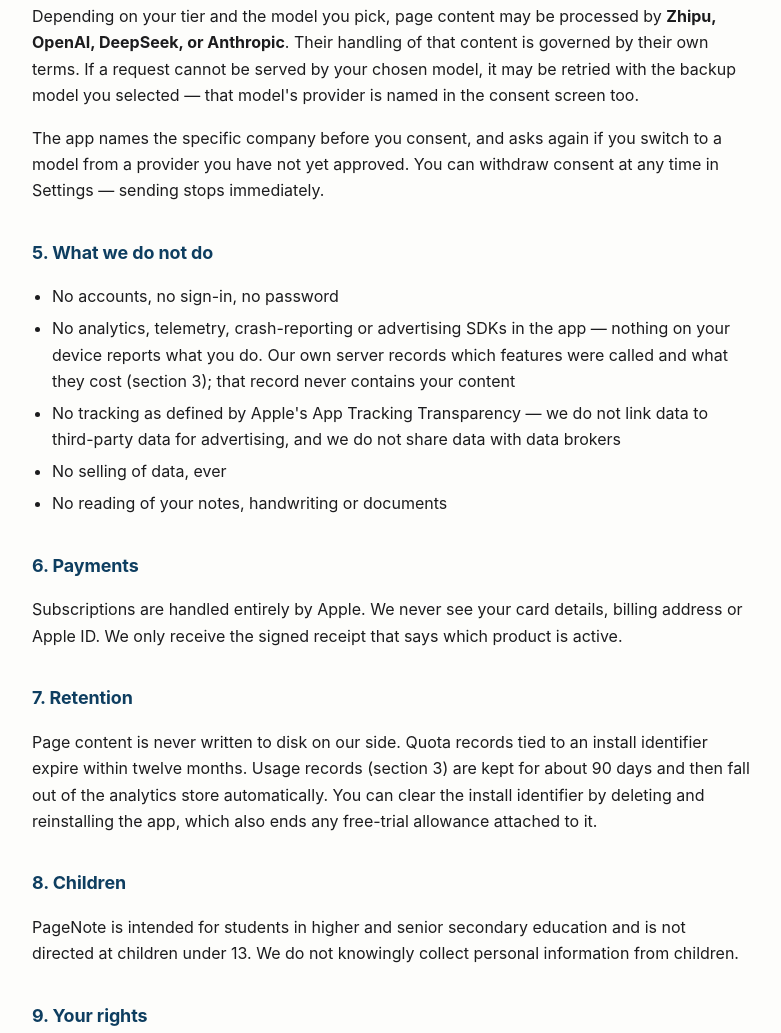
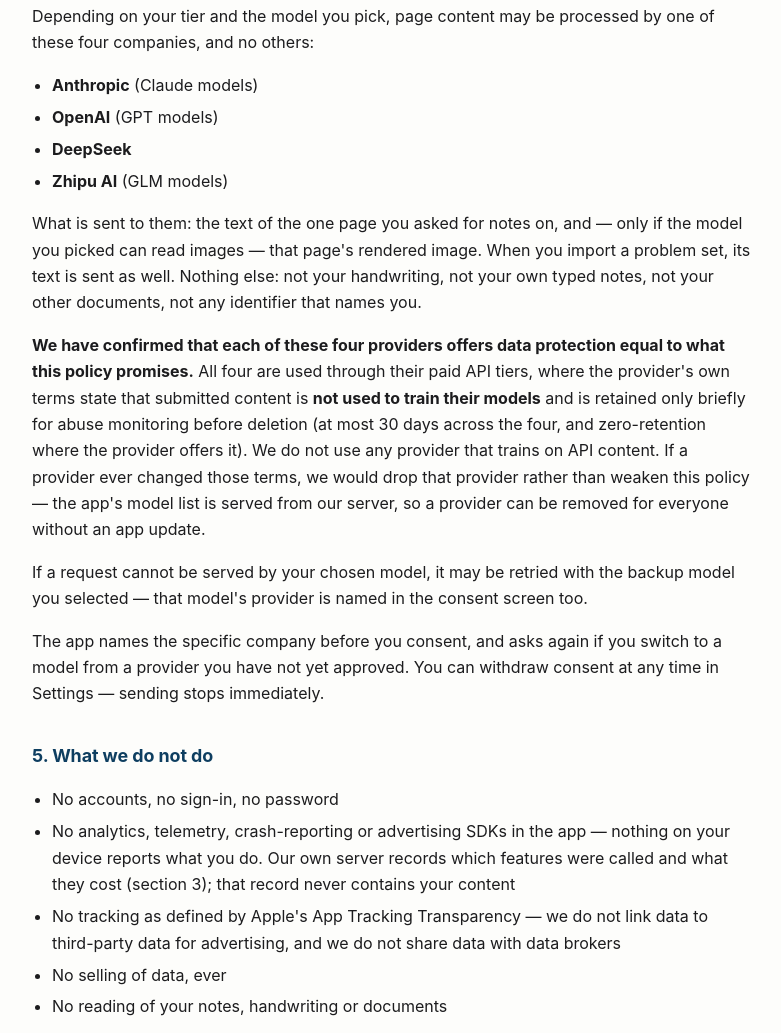
Before and after one commit to TerryG907/pagenote-legal, a plain HTML site: page privacy.html in a window 1280 px wide. Shown: the part 2186-3219 px from the top of the page, without its empty margins (248-1029 px from the left). Drawn offline with Linux system fonts and the light colour scheme.

Commit message:
隐私政策补齐 5.1.1(i) 的三条要求
Apple 2026-08-30 以 5.1.1(i)/5.1.2(i) 拒审。逐条对照指南原文，这份政策缺了两样：

1. 没有「确认第三方提供同等保护」。原文只写「Their handling of that content is
   governed by their own terms」——那是相反的意思。现在写明四家全部走付费 API
   通道、条款明确不用于训练、只为滥用监测短暂留存，哪家改条款就下架哪家。

2. 删除说明是错的。政策说「删掉 App 再重装可以清掉安装标识」，而那个 ID 存在
   Keychain 里，TrialLedger.swift 的注释明说它**不随卸载删除**、而且是故意的
   （挡住反复领免费试用）。给用户一个无效的删除方法比不给更糟。改成实话，
   并指向第 9 节的删除请求邮箱。

顺带：中文版还在列 Google、月之暗面、阿里通义和「自定义端点」——那是纯订阅制
之前的旧口径，生产只配了 anthropic/openai/deepseek/zhipu 四家 Key。已和英文对齐。

```diff
--- a/privacy.html
+++ b/privacy.html
@@ -96,9 +96,27 @@
 version, nothing would leave the device at all.</p>
 
 <h2>4. AI providers</h2>
-<p>Depending on your tier and the model you pick, page content may be processed by
-<strong>Zhipu, OpenAI, DeepSeek, or Anthropic</strong>. Their handling of that content is
-governed by their own terms. If a request cannot be served by your chosen model, it may be
+<p>Depending on your tier and the model you pick, page content may be processed by one of
+these four companies, and no others:</p>
+<ul>
+  <li><strong>Anthropic</strong> (Claude models)</li>
+  <li><strong>OpenAI</strong> (GPT models)</li>
+  <li><strong>DeepSeek</strong></li>
+  <li><strong>Zhipu AI</strong> (GLM models)</li>
+</ul>
+<p>What is sent to them: the text of the one page you asked for notes on, and — only if the model
+you picked can read images — that page's rendered image. When you import a problem set, its text
+is sent as well. Nothing else: not your handwriting, not your own typed notes, not your other
+documents, not any identifier that names you.</p>
+<p><strong>We have confirmed that each of these four providers offers data protection equal to
+what this policy promises.</strong> All four are used through their paid API tiers, where the
+provider's own terms state that submitted content is <strong>not used to train their models</strong>
+and is retained only briefly for abuse monitoring before deletion (at most 30 days across the four,
+and zero-retention where the provider offers it). We do not use any provider that trains on API
+content. If a provider ever changed those terms, we would drop that provider rather than
+weaken this policy — the app's model list is served from our server, so a provider can be
+removed for everyone without an app update.</p>
+<p>If a request cannot be served by your chosen model, it may be
 retried with the backup model you selected — that model's provider is named in the consent
 screen too.</p>
 <p>The app names the specific company before you consent, and asks again if you switch to a
@@ -125,8 +143,12 @@
 <h2>7. Retention</h2>
 <p>Page content is never written to disk on our side. Quota records tied to an install
 identifier expire within twelve months. Usage records (section 3) are kept for about 90 days
-and then fall out of the analytics store automatically. You can clear the install identifier by
-deleting and reinstalling the app, which also ends any free-trial allowance attached to it.</p>
+and then fall out of the analytics store automatically. The install identifier is stored in the iOS Keychain, which means it
+<strong>survives deleting and reinstalling the app</strong> — that is deliberate, and it is the
+only thing that stops one device from claiming the free trial over and over. Erasing the device
+clears it. It is a random value, not derived from your device, your Apple ID, or anything about
+you, and we cannot use it to identify you. If you want the server-side records tied to it deleted,
+email us (section 9) and we will delete them.</p>
 
 <h2>8. Children</h2>
 <p>PageNote is intended for students in higher and senior secondary education and is not
@@ -225,9 +247,22 @@
 <p>什么都不会离开设备，一个网络请求都不发。</p>
 
 <h2>4. AI 服务商</h2>
-<p>按你所在的档位和设置，页面内容可能由 Anthropic、OpenAI、Google、DeepSeek、
-月之暗面（Kimi）、阿里（通义千问）、智谱，或你自己配置的自定义端点处理。
-它们如何处理这些内容适用它们各自的条款。App 会在你同意之前点名具体是哪一家，
+<p>按你所在的档位和你选的模型，页面内容可能由下面**四家之一**处理，没有别家：</p>
+<ul>
+  <li><strong>Anthropic</strong>（Claude 系列）</li>
+  <li><strong>OpenAI</strong>（GPT 系列）</li>
+  <li><strong>DeepSeek</strong></li>
+  <li><strong>智谱 AI</strong>（GLM 系列）</li>
+</ul>
+<p>发出去的是什么：你点了生成的**那一页**的文字，以及——只有在你选的模型能看图时——那一页的
+渲染图。导入习题册时会再发一次习题册的文字。除此之外什么都不发：不发你的手写笔迹、
+不发你自己打的笔记、不发你其它的文档、不发任何能指认到你本人的标识。</p>
+<p><strong>我们已经确认这四家提供的数据保护不低于本政策的承诺。</strong>
+四家全部走各自的付费 API 通道，服务商条款明确写明提交的内容**不用于训练它们的模型**，
+只为滥用监测短暂留存后删除（四家里最长 30 天，能选零留存的就选零留存）。
+我们不使用任何会拿 API 内容训练的服务商。哪一家改了这些条款，我们会把那一家下架，
+而不是放宽这份政策——App 的模型表是从我们服务器下发的，撤掉一家不需要发新版本。</p>
+<p>App 会在你同意之前点名具体是哪一家，
 你随时可以在设置里撤回——撤回后立即停止发送。</p>
 
 <h2>5. 我们不做的事</h2>
@@ -247,7 +282,10 @@
 <h2>7. 保留期</h2>
 <p>页面内容在我们这边从不落盘。与安装标识关联的额度记录在 12 个月内过期。
 用量记录（见第 3 节）保留约 90 天，之后自动从统计库里滚出去。
-删掉 App 再重装可以清掉这个安装标识——挂在它上面的免费试用额度也会一并结束。</p>
+这个安装标识存在 iOS 钥匙串里，也就是说它<strong>删掉 App 再重装依然存在</strong>——
+这是故意的，也是唯一挡得住同一台设备反复领免费试用的东西。抹掉设备会清掉它。
+它是一个随机值，不由你的设备、Apple ID 或任何和你有关的东西推导出来，我们也无法用它认出你是谁。
+想删掉服务端与它关联的记录，发邮件给我们（见第 9 节），我们会删。</p>
 
 <h2>8. 儿童</h2>
 <p>PageNote 面向高等教育和高中阶段的学生，不面向 13 岁以下儿童，
```
